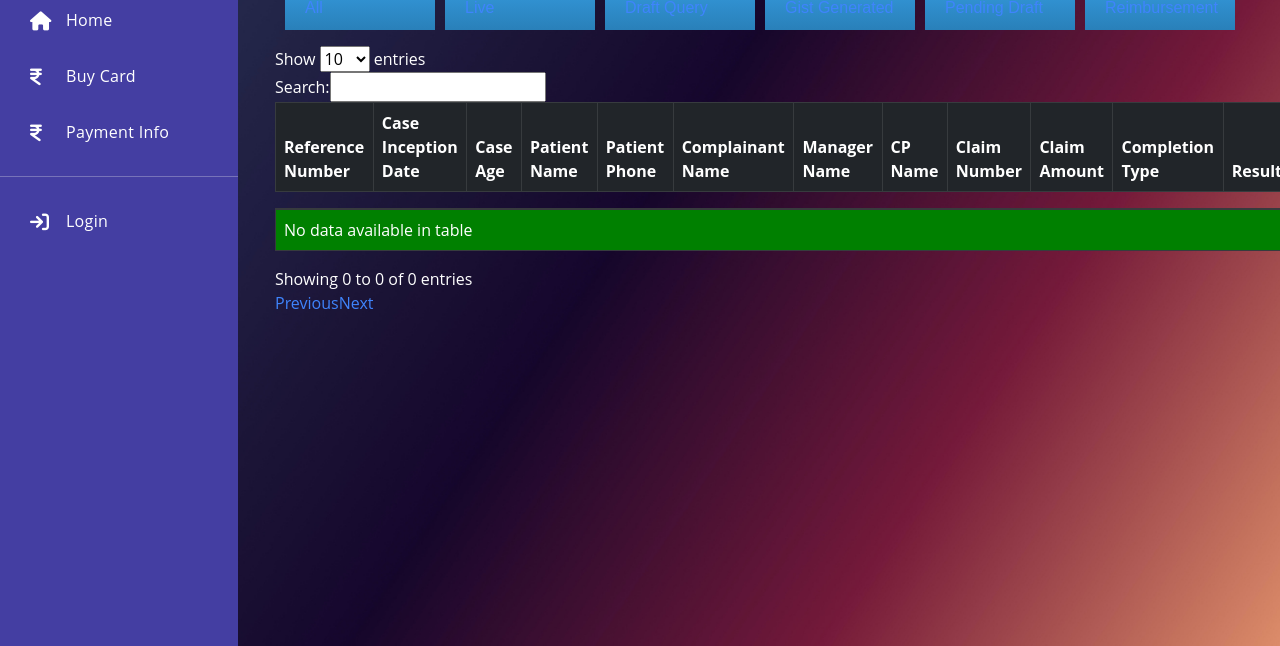
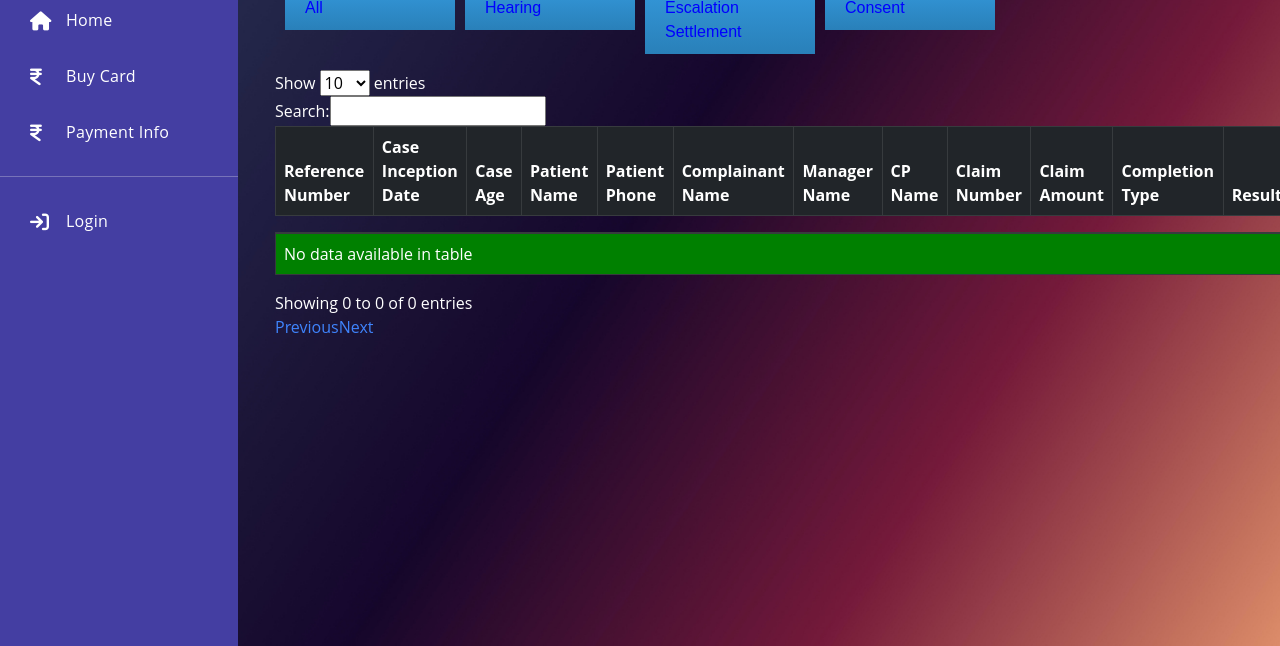
Before and after one commit to srkv9192/Insurance, a website: page viewcompletedcases.html in a window 1280 px wide. Shown: the part 154-800 px from the top of the page. Drawn offline with nearby package versions, Linux system fonts and the light colour scheme; no server answers.

Commit message:
Filter button for completed page

```diff
--- a/viewcompletedcases.html
+++ b/viewcompletedcases.html
@@ -11,6 +11,7 @@
 
   <link href="https://cdn.jsdelivr.net/npm/quill@2.0.0-rc.4/dist/quill.snow.css" rel="stylesheet" />
   <style>
+
 
 .btn_special {
       background: #3498db;
@@ -26,7 +27,7 @@
       text-decoration: none;
 
       float: left;
-      width: 150px;
+      width: 170px;
       list-style-type: none;
       margin-left: 10px;
     }
@@ -41,6 +42,10 @@
       text-decoration: none;
     }
 
+    li a {
+      color: blue;
+      text-decoration: none;
+    }
 
 #uploadingdiv {
         position: fixed;
@@ -409,11 +414,9 @@ div.dataTables_filter {
               <h2 class="text-center mb-4">Completed Cases</h2>
               <ul>
                 <li class="btn_special"><a href="#" class="all">All</a></li>
-                <li class="btn_special"><a href="#" >Live</a></li>
-                <li class="btn_special"><a href="#">Draft Query</a></li>
-                <li class="btn_special"><a href="#">Gist Generated</a></li>
-                <li class="btn_special"><a href="#">Pending Draft</a></li>
-                <li class="btn_special"><a href="#">Reimbursement</a></li>
+                <li class="btn_special"><a href="#" >Hearing</a></li>
+                <li class="btn_special"><a href="#">Escalation Settlement</a></li>
+                <li class="btn_special"><a href="#">Consent</a></li>
                 <!--
                     <li class="btn_special"><a href="#">Approved</a></li>
                     <li class="btn_special"><a href="#">Rejected</a></li>
```
